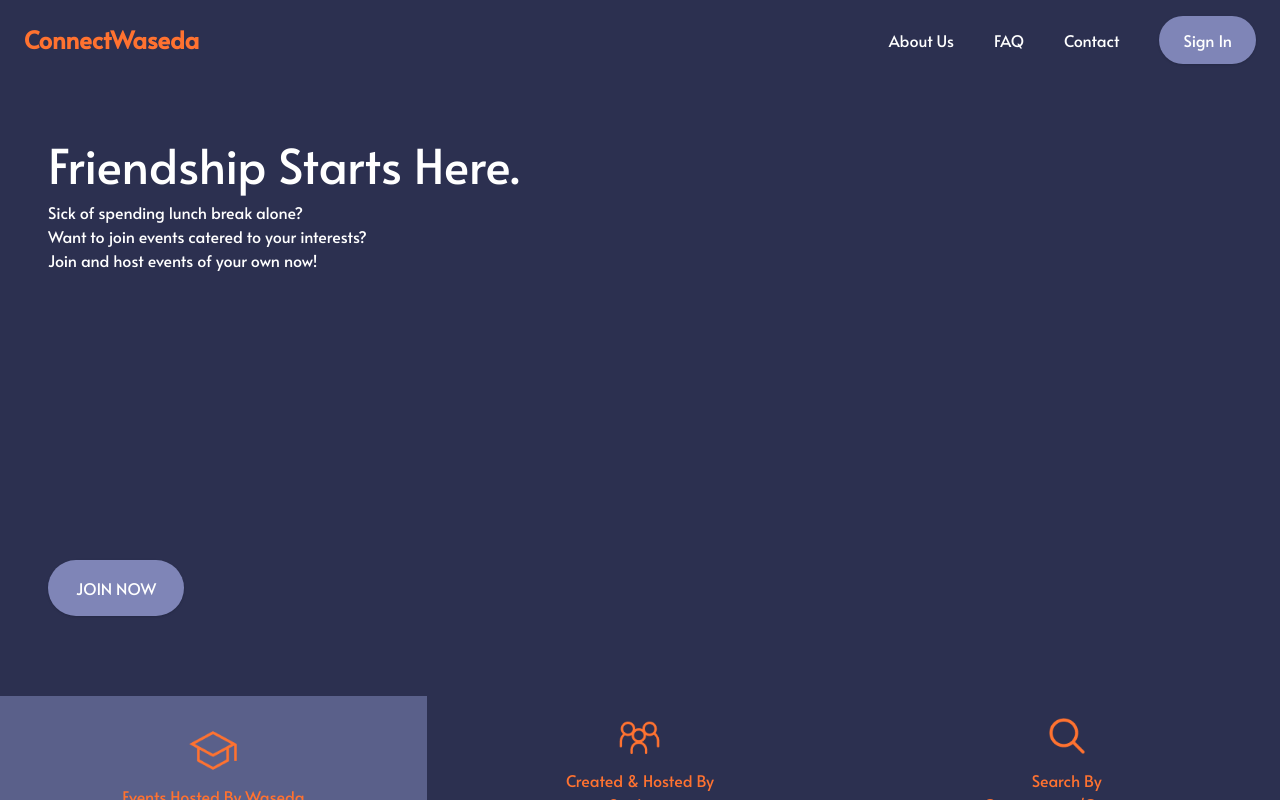
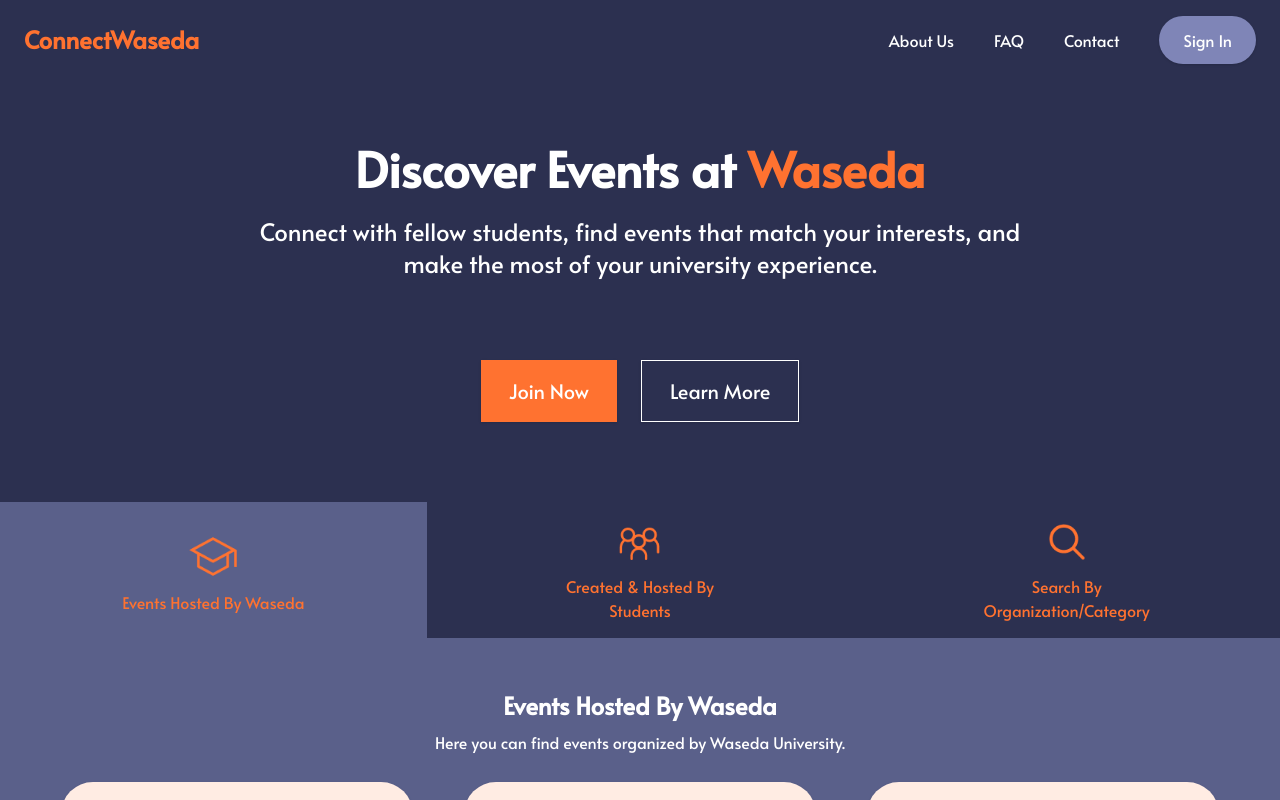
Before and after one commit to nobu-h-o/ConnectWaseda, a Next.js app in the folder frontend/: page / in a window 1280 px wide. Shown: the top 800 px of the page. Built offline with nearby package versions, Linux system fonts and the light colour scheme.

Commit message:
ui changes

```diff
--- a/frontend/app/globals.css
+++ b/frontend/app/globals.css
@@ -26,6 +26,7 @@
   font-size: 1.3rem;
 }
 
+/* These are not needed
 .topText {
   margin: 3rem 3rem;
 }
@@ -35,8 +36,9 @@
 }
 
 .topText p {
-  font-size: 1rem;
+  font-size: 5rem;
 }
+  */
 
 .header p:hover,
 .joinButton p:hover,
--- a/frontend/app/page.tsx
+++ b/frontend/app/page.tsx
@@ -7,16 +7,23 @@
     <main>
       <Header />
 
-      <div className="topText">
-        <h1>Friendship Starts Here.</h1>
-        <p>Sick of spending lunch break alone?</p>
-        <p>Want to join events catered to your interests?</p>
-        <p>Join and host events of your own now!</p>
-      </div>
+      <div className="text-center mt-16 px-4">
+  <h1 className="text-4xl sm:text-5xl font-bold mb-6">
+    Discover Events at <span className="text-[#ff7230]">Waseda</span>
+  </h1>
+  <p className="text-xl sm:text-2xl max-w-3xl mx-auto">
+    Connect with fellow students, find events that match your interests, and make the most of your university experience.
+  </p>
 
-      <button className="bg-[rgba(160,167,224,0.72)] text-center px-7 py-4 mt-60 ml-12 cursor-pointer rounded-full shadow transition duration-200 hover:shadow-lg hover:brightness-110">
-        JOIN NOW
-      </button>
+  <div className="flex justify-center gap-x-6 mt-20">
+  <button className="bg-[#ff7230] text-center text-lg sm:text-xl px-7 py-4 shadow transition duration-200 hover:shadow-lg hover:brightness-110">
+    Join Now
+  </button>
+  <button className="bg-none border border-white text-center text-lg sm:text-xl px-7 py-4 shadow transition duration-200 hover:shadow-lg hover:brightness-110">
+    Learn More
+  </button>
+</div>
+</div>
 
       <EventTabs />
 
```
